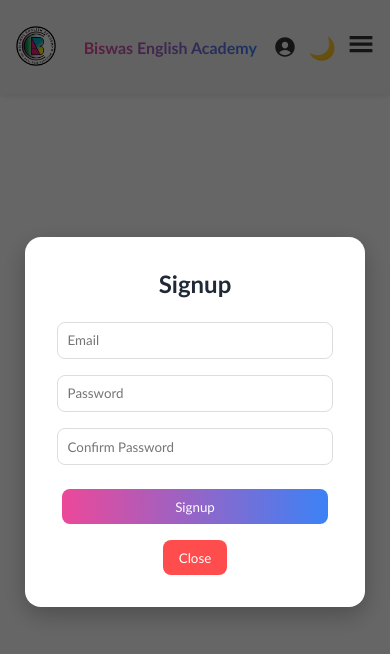
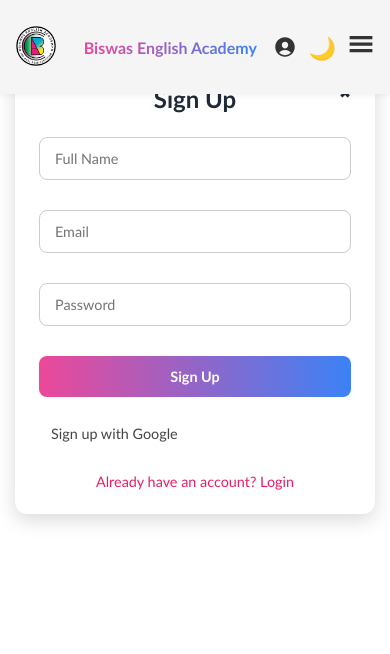
Before and after one commit to Pritam-Mondal18/biswasEnglishAcademyFinal, a React (Vite) app: page /signup in a window 390 px wide. Shown: the top 654 px of the page. Built offline with nearby package versions, Linux system fonts and the light colour scheme.

Commit message:
create signup/login route ui

```diff
--- a/src/components/AuthModal.css
+++ /dev/null
@@ -1,22 +0,0 @@
-.auth-modal-overlay {
-  position: fixed;
-  top: 0;
-  left: 0;
-  width: 100%;
-  height: 100%;
-  background: rgba(0, 0, 0, 0.6);
-  display: flex;
-  justify-content: center;
-  align-items: center;
-  z-index: 2000;
-}
-
-.auth-modal {
-  background: var(--modal-bg, #fff);
-  color: var(--modal-text, #000);
-  padding: 2rem;
-  border-radius: 1rem;
-  width: 340px;
-  text-align: center;
-  box-shadow: 0 8px 24px rgba(0, 0, 0, 0.25);
-}
--- a/src/components/AuthModal.jsx
+++ /dev/null
@@ -1,55 +0,0 @@
-// src/components/AuthModal.jsx
-import React from "react";
-import { motion } from "framer-motion";
-import { useNavigate, useLocation } from "react-router-dom";
-import "./AuthModal.css";
-
-const AuthModal = ({ type }) => {
-  const navigate = useNavigate();
-  const location = useLocation();
-
-  // Close modal → go back to previous page (or home if none)
-  const handleClose = () => {
-    if (location.state?.background) {
-      navigate(-1);
-    } else {
-      navigate("/");
-    }
-  };
-
-  return (
-    <motion.div
-      className="auth-modal-overlay"
-      initial={{ opacity: 0 }}
-      animate={{ opacity: 1 }}
-      exit={{ opacity: 0 }}
-    >
-      <motion.div
-        className="auth-modal"
-        initial={{ scale: 0.8, opacity: 0 }}
-        animate={{ scale: 1, opacity: 1 }}
-        exit={{ scale: 0.8, opacity: 0 }}
-        transition={{ duration: 0.3 }}
-      >
-        <h2>{type === "login" ? "Login" : "Signup"}</h2>
-        <input type="text" placeholder="Email" />
-        <input type="password" placeholder="Password" />
-
-        {type === "signup" && (
-          <input type="password" placeholder="Confirm Password" />
-        )}
-
-        <div className="auth-buttons">
-          <button className="btn">
-            {type === "login" ? "Login" : "Signup"}
-          </button>
-        </div>
-        <button className="close-btn" onClick={handleClose}>
-          Close
-        </button>
-      </motion.div>
-    </motion.div>
-  );
-};
-
-export default AuthModal;
--- a/src/components/Header.jsx
+++ b/src/components/Header.jsx
@@ -1,17 +1,20 @@
 import React, { useState, useEffect } from "react";
 import { motion, AnimatePresence } from "framer-motion";
-import { Link, useLocation, useNavigate } from "react-router-dom"; // added useNavigate
+import { Link, useLocation, useNavigate } from "react-router-dom";
 import Cookies from "js-cookie";
 import "./Header.css";
+
 import { GiHamburgerMenu } from "react-icons/gi";
 import { IoCloseSharp, IoPersonCircle } from "react-icons/io5";
 
 const Header = () => {
   const location = useLocation();
-  const navigate = useNavigate(); // initialize navigate
+  const navigate = useNavigate();
+
   const [showMenu, setShowMenu] = useState(false);
   const [theme, setTheme] = useState(() => Cookies.get("theme") || "light");
 
+  // Apply & persist theme
   useEffect(() => {
     Cookies.set("theme", theme, { expires: 365 });
     document.documentElement.setAttribute("data-theme", theme);
@@ -32,12 +35,18 @@ const Header = () => {
 
   return (
     <header className="navbar">
-      <Link to="/">
-        <img src="/images/logoFinal.png" alt="Logo" className="logo" />
+      {/* Logo */}
+      <Link to="/" className="logo-link">
+        <img
+          src="/images/logoFinal.png"
+          alt="Biswas English Academy Logo"
+          className="logo"
+        />
       </Link>
 
       <h3 className="heading">Biswas English Academy</h3>
 
+      {/* Mobile Menu */}
       <AnimatePresence>
         {showMenu && (
           <motion.ul
@@ -60,6 +69,7 @@ const Header = () => {
         )}
       </AnimatePresence>
 
+      {/* Desktop Menu */}
       <ul className="menu-items menu-web">
         {links.map(({ name, path }) => (
           <li key={name} className={location.pathname === path ? "active" : ""}>
@@ -68,17 +78,29 @@ const Header = () => {
         ))}
       </ul>
 
+      {/* Icons */}
       <div className="icon-group">
+        {/* Login/Signup */}
         <IoPersonCircle
           className="toggle-icon login"
-          onClick={() => navigate("/login")} // navigate instead of alert
+          onClick={() => navigate("/login")}
+          title="Login / Sign Up"
         />
-        <span className="toggle-icon" onClick={toggleTheme}>
+
+        {/* Dark/Light Mode */}
+        <span
+          className="toggle-icon"
+          onClick={toggleTheme}
+          title="Toggle Theme"
+        >
           {theme === "light" ? "🌙" : "☀️"}
         </span>
+
+        {/* Hamburger Menu */}
         <span
           className="menu-icon"
           onClick={() => setShowMenu((prev) => !prev)}
+          title="Menu"
         >
           {showMenu ? <IoCloseSharp /> : <GiHamburgerMenu />}
         </span>
--- a/src/main.jsx
+++ b/src/main.jsx
@@ -19,8 +19,7 @@
 import React from "react";
 import ReactDOM from "react-dom/client";
 import { BrowserRouter } from "react-router-dom";
-import { HelmetProvider } from "react-helmet-async"; // ✅ SEO Provider
-import Header from "./components/Header";
+import { HelmetProvider } from "react-helmet-async"; // ✅ added
 import App from "./routes/App";
 
 import "./index.css";
@@ -29,7 +28,6 @@ ReactDOM.createRoot(document.getElementById("root")).render(
   <React.StrictMode>
     <HelmetProvider>
       <BrowserRouter>
-        <Header />
         <App />
       </BrowserRouter>
     </HelmetProvider>
--- a/src/routes/App.jsx
+++ b/src/routes/App.jsx
@@ -1,31 +1,36 @@
 import React from "react";
 import { Routes, Route, useLocation } from "react-router-dom";
 import { AnimatePresence } from "framer-motion";
+
 import Header from "../components/Header";
-
 import Home from "./Home";
 import About from "./About";
 import Services from "./Services";
 import Gallery from "./Gallery";
 import Review from "./Review";
 import Contact from "./Contact";
-import AuthModal from "../components/AuthModal";
+import Login from "./Login";
+import Signup from "./Signup";
+// import AuthModal from "../components/AuthModal";
 
 const App = () => {
   const location = useLocation();
+
+  // If we navigated to /login or /signup from inside the app,
+  // keep background page visible and open modal on top.
   const state = location.state;
 
   return (
     <>
       <Header />
 
-      {/* AnimatePresence enables page transitions */}
-      <AnimatePresence mode="wait">
+      {/* AnimatePresence enables smooth page transitions */}
+      <AnimatePresence mode="wait" initial={false}>
         <Routes
           location={state?.background || location}
           key={state?.background?.pathname || location.pathname}
         >
-          {/* Main routes */}
+          {/* Main pages */}
           <Route path="/" element={<Home />} />
           <Route path="/about" element={<About />} />
           <Route path="/services" element={<Services />} />
@@ -33,21 +38,18 @@ const App = () => {
           <Route path="/review" element={<Review />} />
           <Route path="/contact" element={<Contact />} />
 
-          {/* Full-page (SEO-friendly) auth routes */}
-          <Route path="/login" element={<AuthModal type="login" />} />
-          <Route path="/signup" element={<AuthModal type="signup" />} />
+          {/* Full-page auth routes (SEO friendly) */}
+          <Route path="/login" element={<Login type="login" />} />
+          <Route path="/signup" element={<Signup type="signup" />} />
         </Routes>
       </AnimatePresence>
 
-      {/* If navigation came from inside the app, show modal overlay */}
+      {/* Modal overlay routes (when coming from inside app) */}
       {state?.background && (
-        <AnimatePresence>
+        <AnimatePresence mode="wait" initial={false}>
           <Routes>
-            <Route path="/login" element={<AuthModal type="login" isModal />} />
-            <Route
-              path="/signup"
-              element={<AuthModal type="signup" isModal />}
-            />
+            <Route path="/login" element={<Login type="login" isModal />} />
+            <Route path="/signup" element={<Signup type="signup" isModal />} />
           </Routes>
         </AnimatePresence>
       )}
--- /dev/null
+++ b/src/routes/Auth.css
@@ -0,0 +1,155 @@
+/* ========== Auth Form Styling (Theme Aware) ========== */
+.auth-container {
+  max-width: 400px;
+  margin: 100px auto;
+  padding: 2rem;
+  background: var(--modal-bg);
+  color: var(--modal-text);
+  border-radius: 12px;
+  box-shadow: 0 6px 20px rgba(0, 0, 0, 0.15);
+  text-align: center;
+  transition: background 0.3s ease, color 0.3s ease;
+}
+
+.auth-container h2 {
+  margin-bottom: 1.5rem;
+  font-size: 1.8rem;
+  font-weight: 600;
+  color: inherit;
+}
+
+/* Form inputs */
+.auth-container form {
+  display: flex;
+  flex-direction: column;
+  gap: 1rem;
+}
+
+.auth-container input {
+  padding: 12px 15px;
+  border: 1px solid #ccc;
+  border-radius: 8px;
+  font-size: 1rem;
+  outline: none;
+  background: transparent;
+  color: inherit;
+  transition: border 0.3s ease, box-shadow 0.3s ease;
+}
+
+.auth-container input:focus {
+  border-color: var(--active-link-color);
+  box-shadow: 0 0 6px var(--active-link-color);
+}
+
+/* Buttons */
+.auth-container button {
+  padding: 12px;
+  border: none;
+  border-radius: 8px;
+  font-size: 1rem;
+  cursor: pointer;
+  transition: background 0.3s ease, transform 0.2s ease;
+}
+
+.auth-close-btn {
+  position: absolute;
+  top: 12px;
+  right: 12px;
+  background: transparent;
+  border: none;
+  font-size: 20px;
+  cursor: pointer;
+  color: var(--modal-text);
+  transition: transform 0.2s ease, color 0.3s ease;
+}
+
+.auth-close-btn:hover {
+  transform: scale(1.2);
+  color: var(--active-link-color);
+}
+
+/* ensure auth-container supports absolute positioning */
+.auth-container {
+  position: relative;
+}
+
+/* Primary (Login / Signup) button */
+.auth-container button[type="submit"] {
+  background: linear-gradient(90deg, #ec4899, #3b82f6);
+  color: #fff;
+  font-weight: 600;
+}
+
+.auth-container button[type="submit"]:hover {
+  transform: scale(1.03);
+}
+
+/* Google button */
+.google-btn {
+  margin-top: 1rem;
+  background: #fff;
+  color: #444;
+  font-weight: 500;
+  border: 1px solid #ddd;
+  display: flex;
+  align-items: center;
+  justify-content: center;
+  gap: 10px;
+  transition: background 0.3s ease, border 0.3s ease;
+}
+
+[data-theme="dark"] .google-btn {
+  background: #2d3748;
+  color: #fff;
+  border-color: #444;
+}
+
+.google-btn:hover {
+  background: #f5f5f5;
+}
+
+[data-theme="dark"] .google-btn:hover {
+  background: #3b465a;
+}
+
+/* Auth links (below form) */
+.auth-links {
+  margin-top: 1.2rem;
+  display: flex;
+  flex-direction: column;
+  gap: 0.5rem;
+}
+
+.auth-links a {
+  font-size: 0.9rem;
+  color: var(--active-link-color);
+  text-decoration: none;
+}
+
+.auth-links a:hover {
+  text-decoration: underline;
+}
+
+/* Responsive */
+@media (max-width: 768px) {
+  .auth-container {
+    margin: 80px 20px;
+    padding: 1.8rem;
+  }
+}
+
+@media (max-width: 480px) {
+  .auth-container {
+    margin: 60px 15px;
+    padding: 1.5rem;
+  }
+
+  .auth-container h2 {
+    font-size: 1.5rem;
+  }
+
+  .auth-container input,
+  .auth-container button {
+    font-size: 0.9rem;
+  }
+}
--- a/src/routes/Login.jsx
+++ b/src/routes/Login.jsx
@@ -1,17 +1,45 @@
 import React from "react";
+import { Link, useNavigate } from "react-router-dom";
+import { Helmet } from "react-helmet-async";
+import "./Auth.css";
 
 const Login = () => {
+  const navigate = useNavigate();
+
+  const handleGoogleLogin = () => {
+    alert("Google Sign-In coming soon!");
+  };
+
   return (
-    <div className="auth-page">
+    <div className="auth-container">
+      <Helmet>
+        <title>Login - Biswas English Academy</title>
+        <meta
+          name="description"
+          content="Login to Biswas English Academy to access courses and services."
+        />
+      </Helmet>
+
+      {/* Close button → always goes Home */}
+      <button className="auth-close-btn" onClick={() => navigate("/")}>
+        ✖
+      </button>
+
       <h2>Login</h2>
       <form>
         <input type="email" placeholder="Email" required />
         <input type="password" placeholder="Password" required />
         <button type="submit">Login</button>
       </form>
-      <p>
-        Don’t have an account? <a href="/signup">Sign Up</a>
-      </p>
+
+      <button className="google-btn" onClick={handleGoogleLogin}>
+        Sign in with Google
+      </button>
+
+      <div className="auth-links">
+        <Link to="/signup">Don’t have an account? Sign Up</Link>
+        <Link to="/forgot-password">Forgot Password?</Link>
+      </div>
     </div>
   );
 };
--- a/src/routes/Signup.jsx
+++ b/src/routes/Signup.jsx
@@ -1,18 +1,46 @@
 import React from "react";
+import { Link, useNavigate } from "react-router-dom"; // ✅ added useNavigate
+import { Helmet } from "react-helmet-async";
+import "./Auth.css";
 
 const Signup = () => {
+  const navigate = useNavigate(); // ✅ initialize navigate
+
+  const handleGoogleSignup = () => {
+    alert("Google Sign-Up coming soon!");
+  };
+
   return (
-    <div className="auth-page">
+    <div className="auth-container">
+      <Helmet>
+        <title>Sign Up - Biswas English Academy</title>
+        <meta
+          name="description"
+          content="Create an account at Biswas English Academy to access learning resources."
+        />
+      </Helmet>
+
+      {/* Close button → always goes Home */}
+      <button className="auth-close-btn" onClick={() => navigate("/")}>
+        ✖
+      </button>
+
       <h2>Sign Up</h2>
       <form>
         <input type="text" placeholder="Full Name" required />
         <input type="email" placeholder="Email" required />
         <input type="password" placeholder="Password" required />
+
         <button type="submit">Sign Up</button>
       </form>
-      <p>
-        Already have an account? <a href="/login">Login</a>
-      </p>
+
+      <button className="google-btn" onClick={handleGoogleSignup}>
+        Sign up with Google
+      </button>
+
+      <div className="auth-links">
+        <Link to="/login">Already have an account? Login</Link>
+      </div>
     </div>
   );
 };
```
